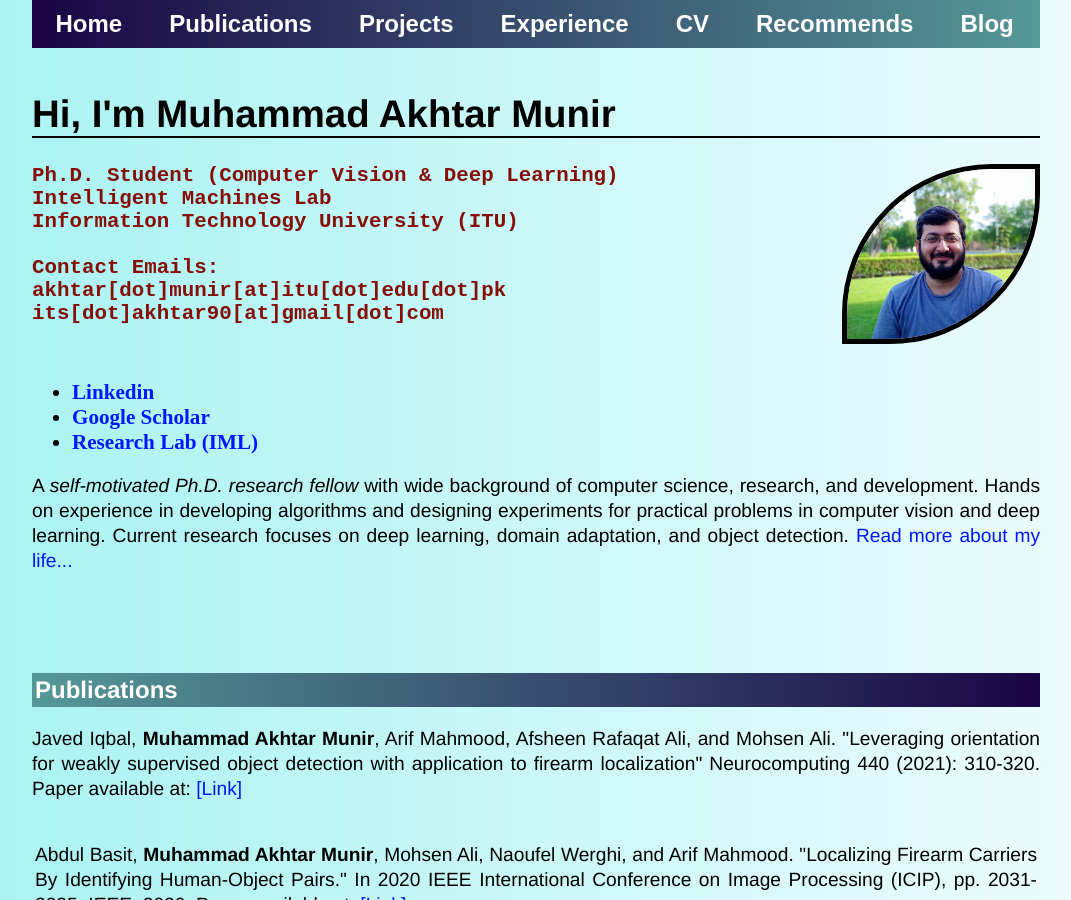
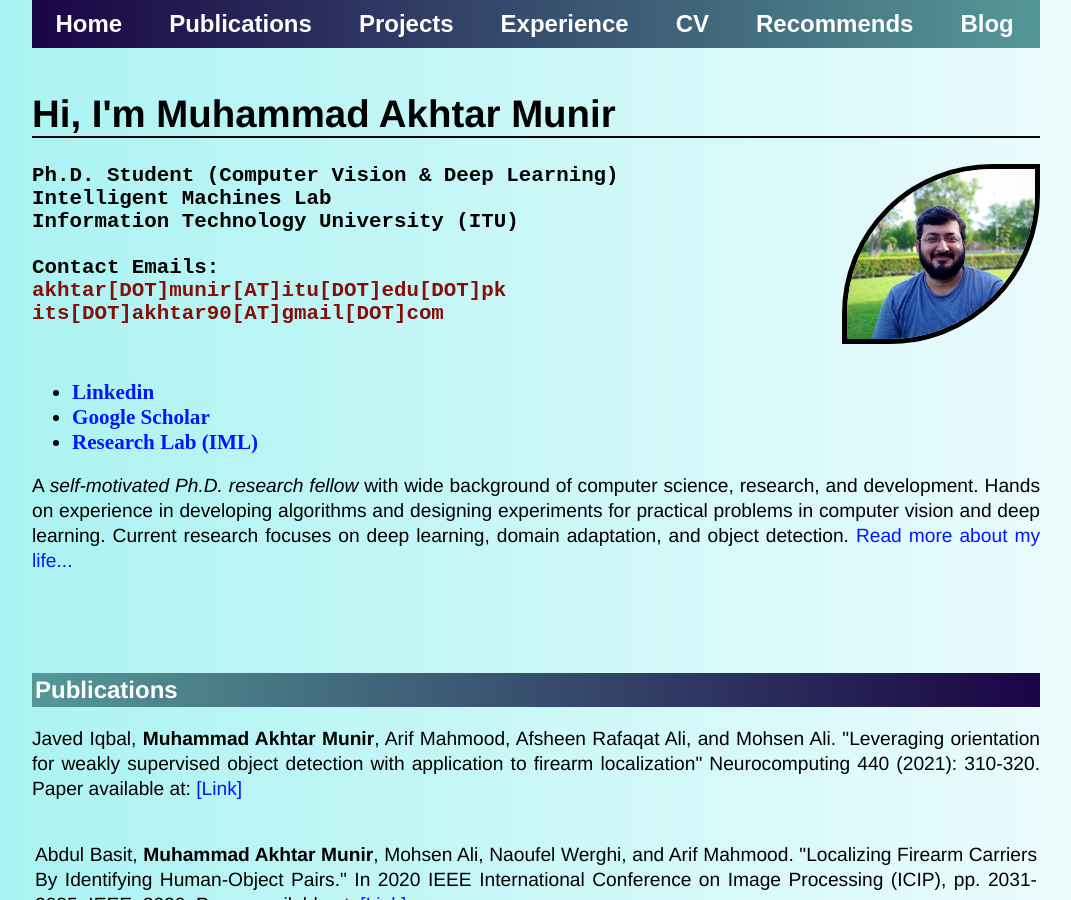
Before and after one commit to akhtarvision/akhtarvision.github.io, a Jekyll site: the page built from index.html, in a window 1280 px wide and 900 px high. Shown: the whole window, without its empty margins (104-1175 px from the left). Built offline with Jekyll 4.4.1, drawn with Linux system fonts in a browser that asks for light colours.

Commit message:
Update index.html

```diff
--- a/index.html
+++ b/index.html
@@ -14,13 +14,13 @@ title: Akhtar, Deep Learning
 <!-- 	</div> -->
 	      	<img class="roundImg" src="mainpic_git_c.jpg" alt="profile" width="188" height="170" style="float:right">
 
-	<address style="color:#850E08;">
+	<address>
 		<strong> Ph.D. Student (Computer Vision & Deep Learning)</strong><br>
 		Intelligent Machines Lab<br>
 		Information Technology University (ITU)<br><br>
 		Contact Emails:<br>
-		<span class="obfuscate">akhtar[dot]munir[at]itu[dot]edu[dot]pk</span><br>
-		<span class="obfuscate">its[dot]akhtar90[at]gmail[dot]com</span>
+		<span style="color:#850E08;" class="obfuscate">akhtar[DOT]munir[AT]itu[DOT]edu[DOT]pk</span><br>
+		<span style="color:#850E08;" class="obfuscate">its[DOT]akhtar90[AT]gmail[DOT]com</span>
 		</address>
 	<br><br>
 
```
